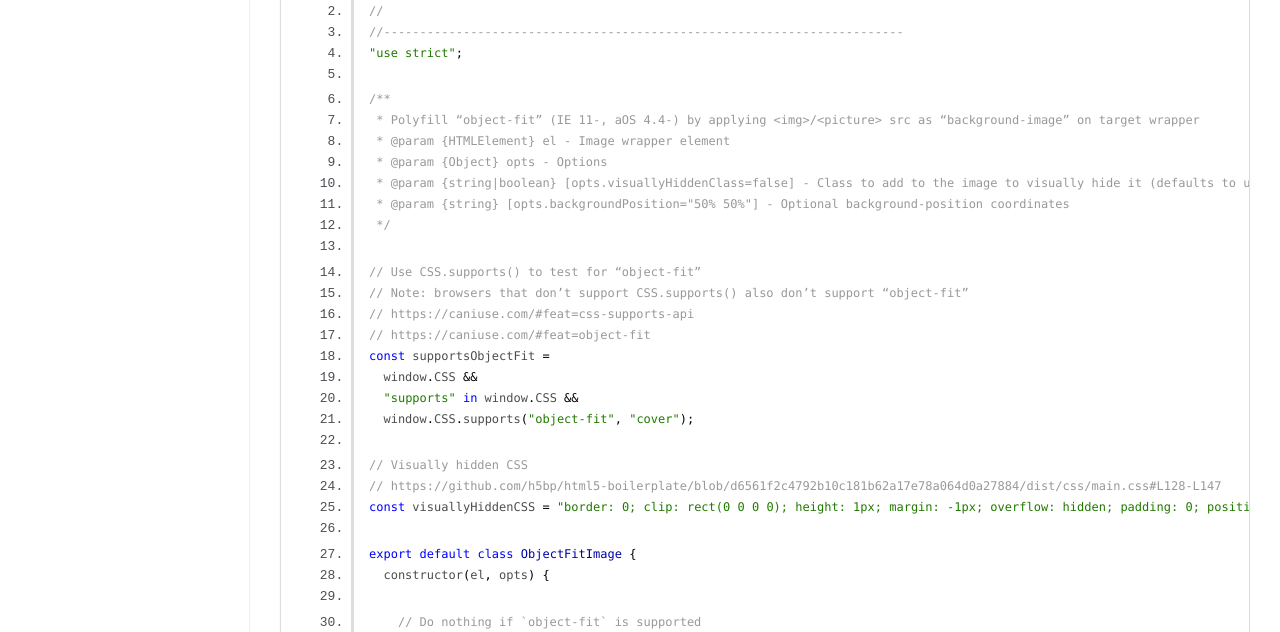
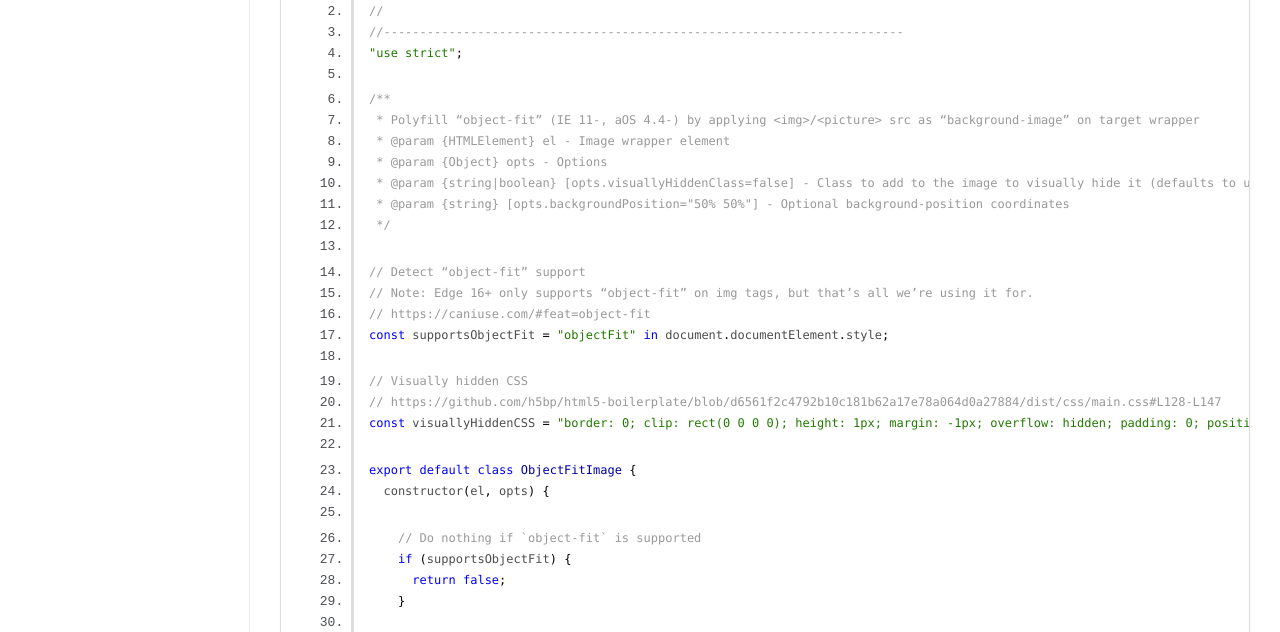
Before and after one commit to Threespot/object-fit-image, a website built with webpack: page docs/index.js.html in a window 1280 px wide. Shown: the part 110-742 px from the top of the page. Built offline with nearby package versions, Linux system fonts and the light colour scheme.

Commit message:
version 1.0.7

```diff
--- a/docs/index.js.html
+++ b/docs/index.js.html
@@ -52,14 +52,10 @@
  * @param {string} [opts.backgroundPosition="50% 50%"] - Optional background-position coordinates
  */
 
-// Use CSS.supports() to test for “object-fit”
-// Note: browsers that don’t support CSS.supports() also don’t support “object-fit”
-// https://caniuse.com/#feat=css-supports-api
+// Detect “object-fit” support
+// Note: Edge 16+ only supports “object-fit” on img tags, but that’s all we’re using it for.
 // https://caniuse.com/#feat=object-fit
-const supportsObjectFit =
-  window.CSS &amp;&amp;
-  "supports" in window.CSS &amp;&amp;
-  window.CSS.supports("object-fit", "cover");
+const supportsObjectFit = "objectFit" in document.documentElement.style;
 
 // Visually hidden CSS
 // https://github.com/h5bp/html5-boilerplate/blob/d6561f2c4792b10c181b62a17e78a064d0a27884/dist/css/main.css#L128-L147
@@ -145,7 +141,7 @@ export default class ObjectFitImage {
 <br class="clear">
 
 <footer>
-    Generated by <a href="https://github.com/jsdoc3/jsdoc">JSDoc 3.5.5</a> on Tue Jul 03 2018 10:33:25 GMT-0400 (EDT) using the Minami theme.
+    Generated by <a href="https://github.com/jsdoc3/jsdoc">JSDoc 3.5.5</a> on Tue Jul 03 2018 10:52:17 GMT-0400 (EDT) using the Minami theme.
 </footer>
 
 <script>prettyPrint();</script>
--- a/package.json
+++ b/package.json
@@ -1,6 +1,6 @@
 {
   "name": "@threespot/object-fit-image",
-  "version": "1.0.6",
+  "version": "1.0.7",
   "description": "object-fit polyfill for images",
   "main": "dist/object-fit-image.m.js",
   "homepage": "https://threespot.github.io/object-fit-image/",
```
Also changed, not shown: docs/global.html (+2 -2 lines), docs/index.html (+1 -1 lines), dist/compressed/object-fit-image.amd.min.js, dist/compressed/object-fit-image.m.min.js, dist/compressed/object-fit-image.umd.min.js, dist/object-fit-image.amd.js, dist/object-fit-image.m.js, dist/object-fit-image.umd.js.
